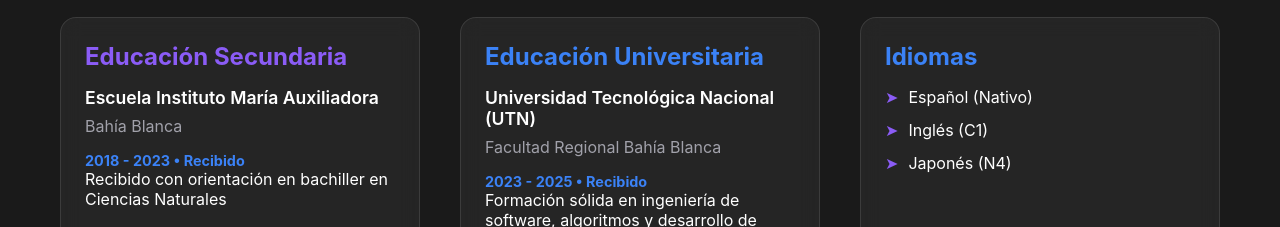
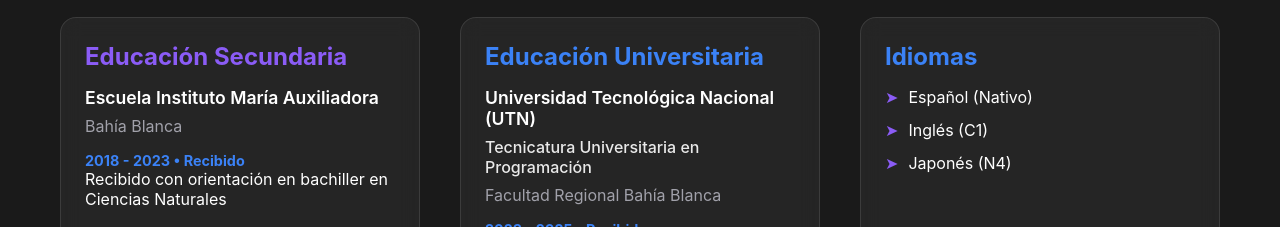
Before and after one commit to Luchoolopez/Luciano-Portafolio-, a React (Vite) app: page / in a window 1280 px wide. Shown: the part 980-1207 px from the top of the page. Built offline with nearby package versions, Linux system fonts and the light colour scheme.

Commit message:
agregado titulo universitario

```diff
--- a/src/components/About.jsx
+++ b/src/components/About.jsx
@@ -23,6 +23,7 @@ const About = ({ language }) => {
                     <div className="card">
                         <h3 style={{ fontSize: '1.5rem', marginBottom: '1rem', color: 'var(--accent-primary)' }}>{t.university}</h3>
                         <p style={{ fontSize: '1.1rem', fontWeight: 600, marginBottom: '0.5rem' }}>{t.school_uni}</p>
+                        <p style={{ fontSize: '1rem', fontWeight: 500, marginBottom: '0.5rem', opacity: 0.9 }}>{t.degree_uni}</p>
                         <p style={{ color: 'var(--text-secondary)', marginBottom: '1rem' }}>{t.location_uni}</p>
                         <p style={{ fontSize: '0.9rem', color: 'var(--accent-primary)', fontWeight: 'bold' }}>{t.year_uni}</p>
                         <p>{t.desc_uni}</p>
--- a/src/translations.js
+++ b/src/translations.js
@@ -23,6 +23,7 @@ export const translations = {
             desc_secondary: "Recibido con orientación en bachiller en Ciencias Naturales",
             university: "Educación Universitaria",
             school_uni: "Universidad Tecnológica Nacional (UTN)",
+            degree_uni: "Tecnicatura Universitaria en Programación",
             location_uni: "Facultad Regional Bahía Blanca",
             year_uni: "2023 - 2025 • Recibido",
             desc_uni: "Formación sólida en ingeniería de software, algoritmos y desarrollo de sistemas.",
@@ -105,6 +106,7 @@ export const translations = {
             desc_secondary: "Graduated with orientation in Natural Sciences",
             university: "University Education",
             school_uni: "National Technological University (UTN)",
+            degree_uni: "University Technician in Programming",
             location_uni: "Bahía Blanca Regional Faculty",
             year_uni: "2023 - 2025 • Graduated",
             desc_uni: "Solid training in software engineering, algorithms, and systems development.",
@@ -187,6 +189,7 @@ export const translations = {
             desc_secondary: "自然科学専攻で卒業",
             university: "大学教育",
             school_uni: "国立工科大学 (UTN)",
+            degree_uni: "プログラミング大学技術者",
             location_uni: "バイアブランカ地域学部",
             year_uni: "2023 - 2025 • 卒業",
             desc_uni: "ソフトウェア工学、アルゴリズム、システム開発における強固なトレーニング。",
```
